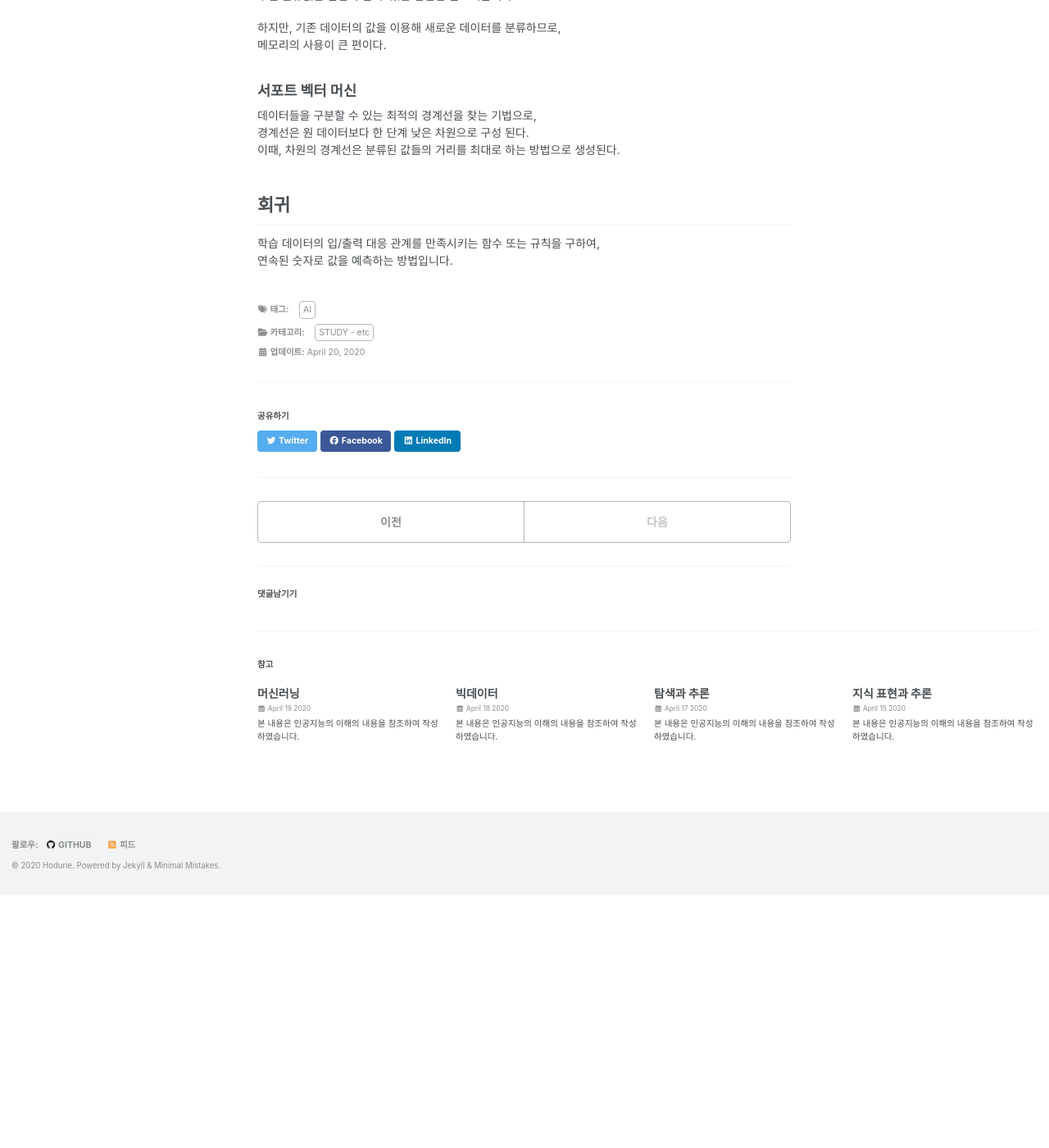
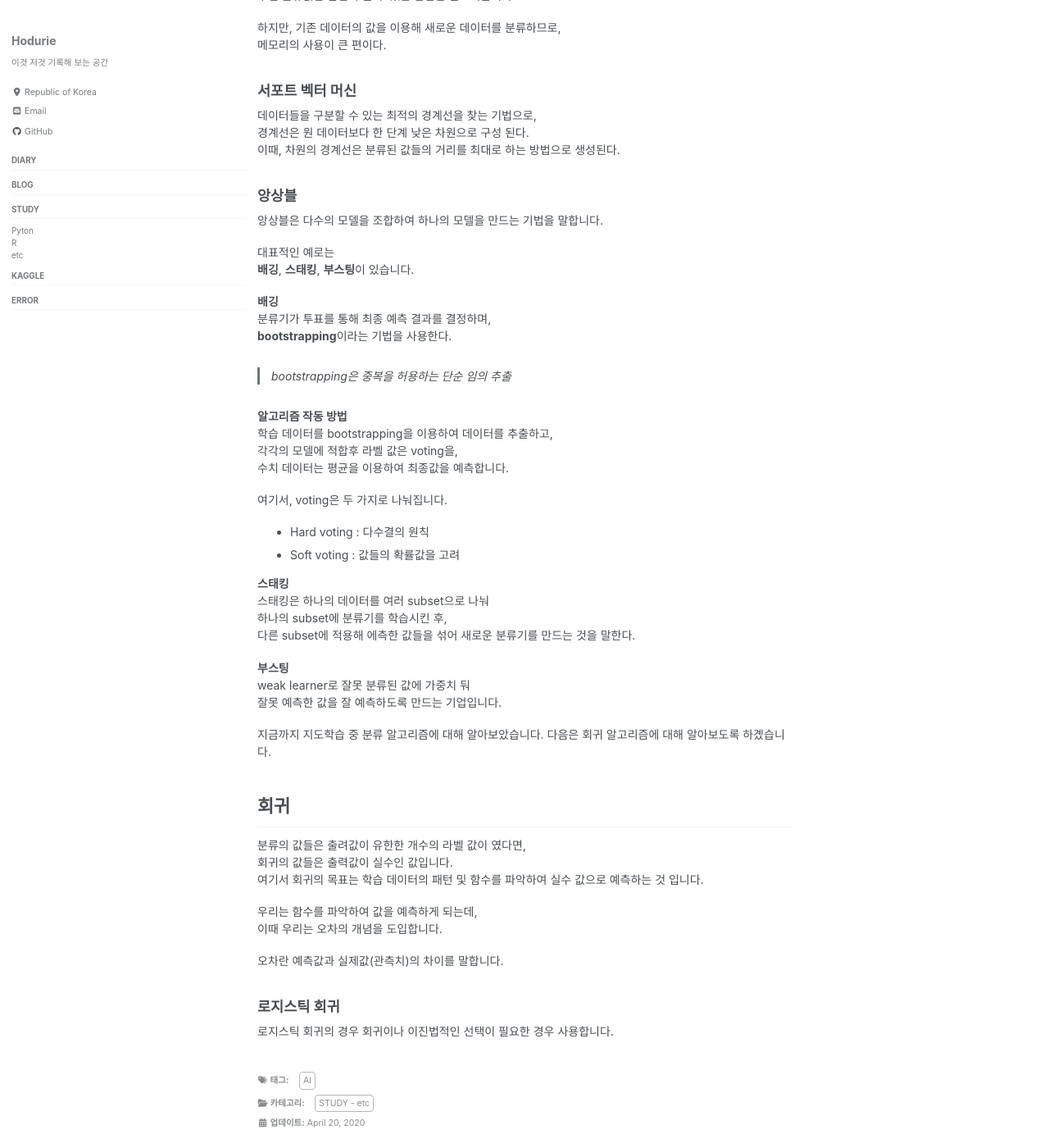
Before and after one commit to hodurie/hodurie.github.io, a Jekyll site: the page built from _posts/2020-04-20-Supervised-Learning.md, in a window 1280 px wide and 1400 px high, scrolled down 1631 px. Shown: the whole window at 82% size. Built offline with Jekyll 4.4.1, drawn with Linux system fonts in a browser that asks for light colours; nearby versions of some CDN libraries; comment, search, counter and statistics services are not loaded; before the commit the page ends 2723 px from its top, so only the background shows below that.

Commit message:
[AI] 지도학습

```diff
--- a/_posts/2020-04-20-Supervised-Learning.md
+++ b/_posts/2020-04-20-Supervised-Learning.md
@@ -81,6 +81,47 @@ siderbar_main: true
 경계선은 원 데이터보다 한 단계 낮은 차원으로 구성 된다.
 이때, 차원의 경계선은 분류된 값들의 거리를 최대로 하는 방법으로 생성된다.
 
+### 앙상블
+앙상블은 다수의 모델을 조합하여 하나의 모델을 만드는 기법을 말합니다.
+
+대표적인 예로는
+**배깅**, **스태킹**, **부스팅**이 있습니다.
+
+**배깅**
+분류기가 투표를 통해 최종 예측 결과를 결정하며,
+**bootstrapping**이라는 기법을 사용한다.
+> bootstrapping은 중복을 허용하는 단순 임의 추출
+
+**알고리즘 작동 방법**
+학습 데이터를 bootstrapping을 이용하여 데이터를 추출하고,
+각각의 모델에 적합후 라벨 값은 voting을,
+수치 데이터는 평균을 이용하여 최종값을 예측합니다.
+
+여기서, voting은 두 가지로 나눠집니다.
+- Hard voting : 다수결의 원칙
+- Soft voting : 값들의 확률값을 고려
+
+**스태킹**
+스태킹은 하나의 데이터를 여러 subset으로 나눠
+하나의 subset에 분류기를 학습시킨 후,
+다른 subset에 적용해 에측한 값들을 섞어 새로운 분류기를 만드는 것을 말한다.
+
+**부스팅**
+weak learner로 잘못 분류된 값에 가중치 둬
+잘못 예측한 값을 잘 예측하도록 만드는 기업입니다.
+
+지금까지 지도학습 중 분류 알고리즘에 대해 알아보았습니다.
+다음은 회귀 알고리즘에 대해 알아보도록 하곘습니다.
+
 ## 회귀
-학습 데이터의 입/출력 대응 관계를 만족시키는 함수 또는 규칙을 구하여,
-연속된 숫자로 값을 예측하는 방법입니다.
+분류의 값들은 출려값이 유한한 개수의 라벨 값이 였다면,
+회귀의 값들은 출력값이 실수인 값입니다.
+여기서 회귀의 목표는 학습 데이터의 패턴 및 함수를 파악하여 실수 값으로 예측하는 것 입니다.
+
+우리는 함수를 파악하여 값을 예측하게 되는데,
+이때 우리는 오차의 개념을 도입합니다.
+
+오차란 예측값과 실제값(관측치)의 차이를 말합니다.
+
+### 로지스틱 회귀
+로지스틱 회귀의 경우 회귀이나 이진법적인 선택이 필요한 경우 사용합니다.
```
